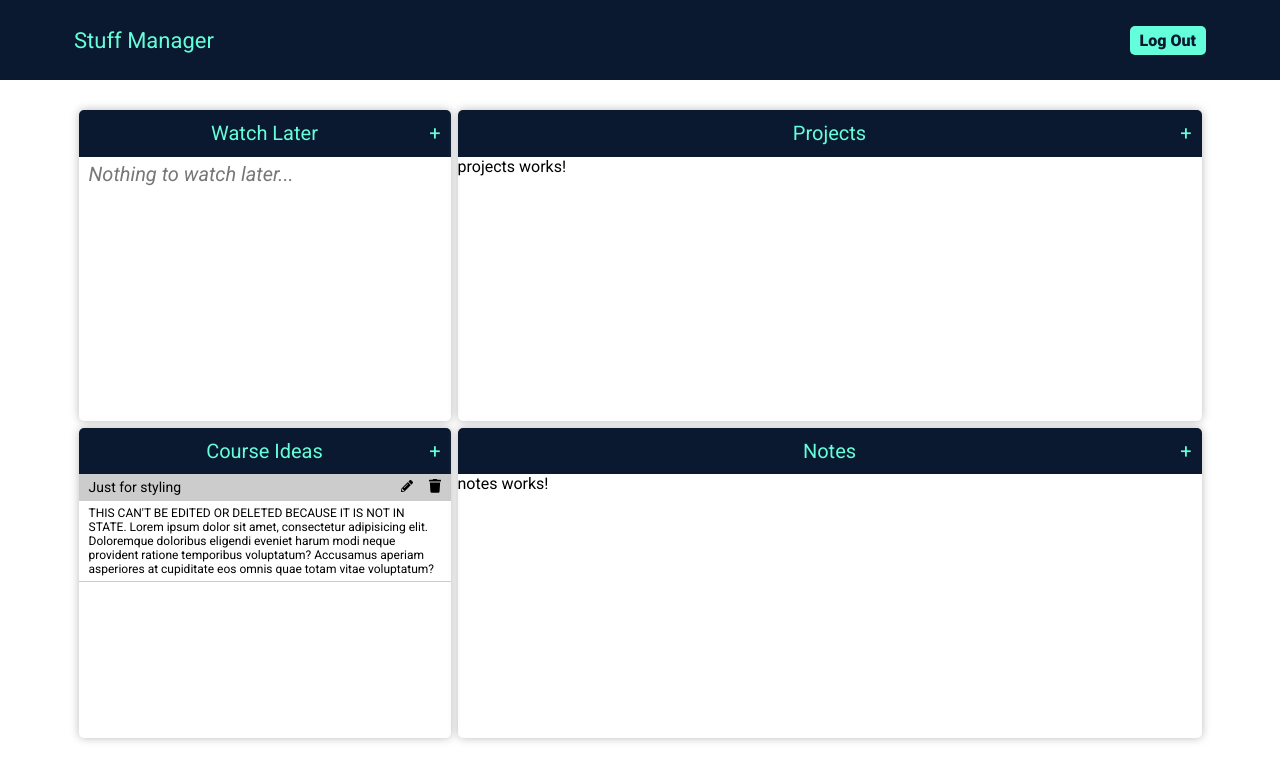
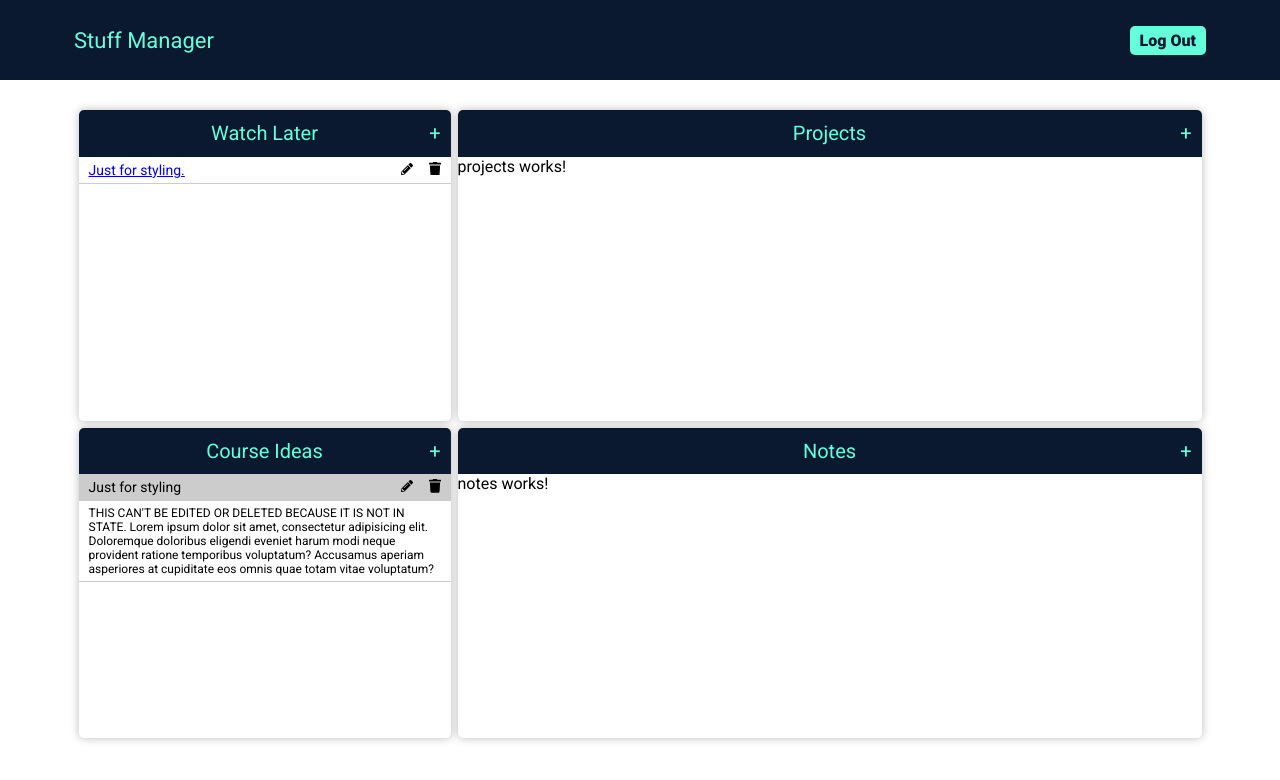
Before and after one commit to vighnesh153/stuff-manager, an Angular app: page /home in a window 1280 px wide. Shown: the top 780 px of the page. Built offline with nearby package versions, Linux system fonts and the light colour scheme.

Commit message:
update the styling of urls

```diff
--- a/src/app/components/watch-later/watch-later.component.html
+++ b/src/app/components/watch-later/watch-later.component.html
@@ -4,6 +4,7 @@
       <a [href]="item.url" target="_blank">{{ item.heading }}</a>
       <app-edit-delete-btn-pair
         class="btns"
+        iconSize="12px"
         [itemId]="item.id"
         (editEvent)="editItem($event)"
         (deleteEvent)="deleteItem($event)"
--- a/src/app/components/watch-later/watch-later.component.scss
+++ b/src/app/components/watch-later/watch-later.component.scss
@@ -12,10 +12,12 @@
   align-items: center;
   justify-content: space-between;
 
+  font-size: 14px;
+
   .btns {
     width: 15%;
-    min-width: 50px;
-    max-width: 70px;
+    min-width: 30px;
+    max-width: 40px;
     height: 100%;
   }
 }
--- a/src/app/components/watch-later/watch-later.component.ts
+++ b/src/app/components/watch-later/watch-later.component.ts
@@ -2,6 +2,13 @@ import { Component, OnDestroy, OnInit } from '@angular/core';
 import { Subscription } from 'rxjs';
 import { WatchLaterStateService } from 'src/app/services/watch-later-state.service';
 import { WatchLater } from 'src/app/models/watch-later';
+import { environment } from 'src/environments/environment';
+
+const DUMMY_WATCH_LATER: WatchLater = {
+  id: '11111',
+  heading: 'Just for styling.',
+  url: 'url'
+};
 
 @Component({
   selector: 'app-watch-later',
@@ -25,6 +32,9 @@ export class WatchLaterComponent implements OnInit, OnDestroy {
     this.hasUpdatesSubscription = this.watchLaterState.hasUpdates
       .subscribe(() => {
         this.watchLaterList = this.watchLaterState.getWatchLaterList;
+        if (environment.production === false) {
+          this.watchLaterList.push(DUMMY_WATCH_LATER);
+        }
       });
   }
 
```
